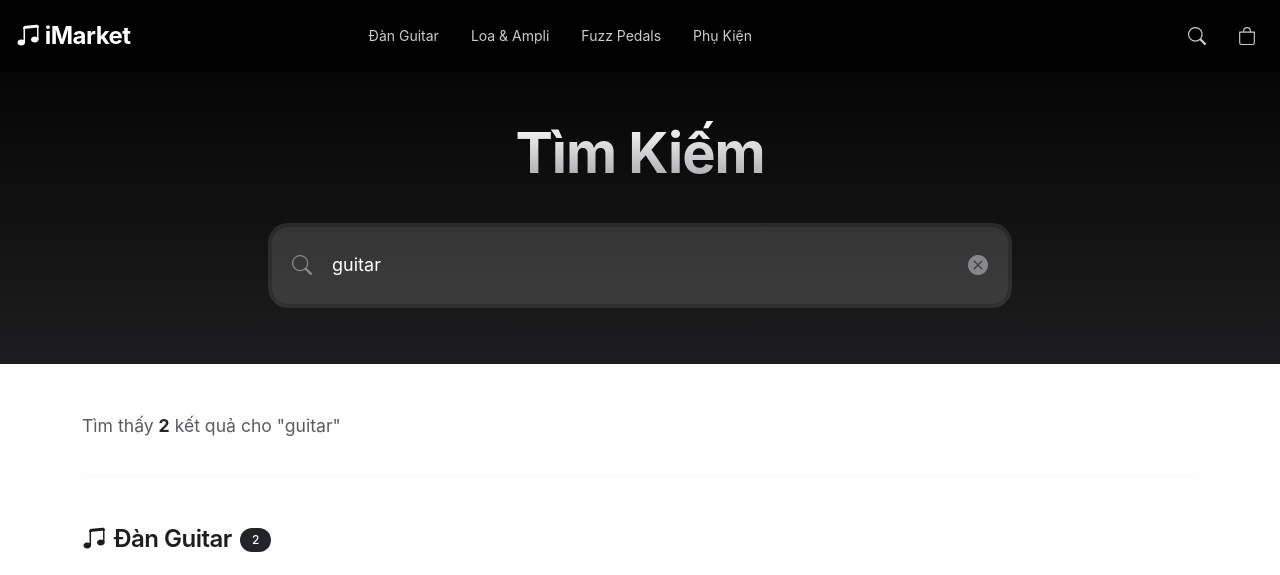
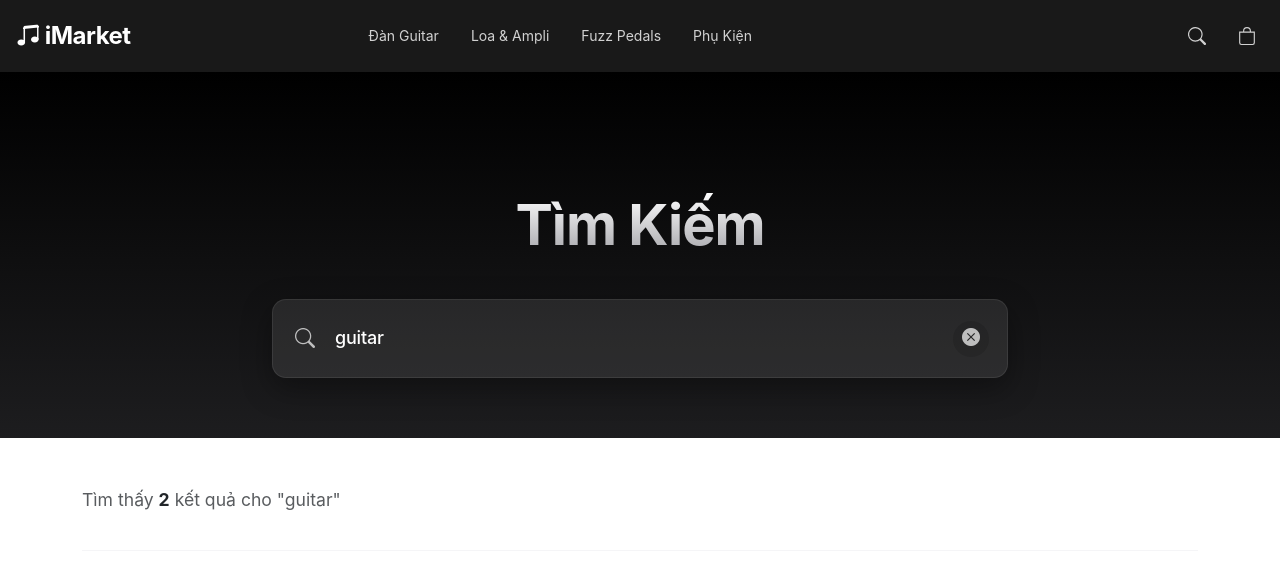
Before and after one commit to younglafire/imarket, a Django app: page /search/?q=guitar in a window 1280 px wide. Shown: the top 575 px of the page. Run offline with Django 5.2, Linux system fonts and the light colour scheme; data comes from the database, SQL or seed files in the repository; data that the repository does not hold is empty.

Commit message:
Re style search html

```diff
--- a/app/static/css/style.css
+++ b/app/static/css/style.css
@@ -8,6 +8,7 @@
     --color-gray-light: #f5f5f7;
     --color-gray: #86868b;
     --color-gray-dark: #1d1d1f;
+    --navbar-height: 72px;
 }
 
 * {
@@ -462,7 +463,8 @@ footer a:hover {
 
 /* ===== Search Page Styles ===== */
 .search-hero-section {
-    padding-top: 120px;
+    /* ensure section sits below fixed navbar */
+    padding-top: calc(var(--navbar-height) + 48px);
     padding-bottom: 60px;
     background: linear-gradient(180deg, #000000 0%, #1d1d1f 100%);
 }
@@ -486,21 +488,23 @@ footer a:hover {
     position: relative;
     display: flex;
     align-items: center;
-    background-color: rgba(255, 255, 255, 0.1);
-    border-radius: 16px;
-    padding: 4px;
-    transition: all 0.3s ease;
+    background-color: rgba(255, 255, 255, 0.06);
+    border-radius: 14px;
+    padding: 6px;
+    border: 1px solid rgba(255,255,255,0.08);
+    box-shadow: 0 6px 18px rgba(0,0,0,0.28);
+    transition: all 0.18s ease;
 }
 
 .search-page-input-wrapper:focus-within {
-    background-color: rgba(255, 255, 255, 0.15);
-    box-shadow: 0 0 0 4px rgba(255, 255, 255, 0.1);
+    background-color: rgba(255, 255, 255, 0.09);
+    box-shadow: 0 10px 30px rgba(0,0,0,0.35);
 }
 
 .search-page-icon {
     position: absolute;
-    left: 20px;
-    color: var(--color-gray);
+    left: 22px;
+    color: rgba(255,255,255,0.7);
     font-size: 20px;
 }
 
@@ -508,10 +512,11 @@ footer a:hover {
     width: 100%;
     background: transparent;
     border: none;
-    padding: 20px 50px 20px 56px;
+    padding: 18px 54px 18px 56px;
     color: var(--color-white);
     font-size: 18px;
-    font-weight: 400;
+    font-weight: 500;
+    letter-spacing: -0.2px;
 }
 
 .search-page-input::placeholder {
@@ -524,14 +529,28 @@ footer a:hover {
 
 .search-clear-btn {
     position: absolute;
-    right: 20px;
-    color: var(--color-gray);
-    font-size: 20px;
-    transition: color 0.3s ease;
+    right: 18px;
+    color: rgba(255,255,255,0.7);
+    font-size: 18px;
+    transition: color 0.15s ease, transform 0.15s ease;
+    display: inline-flex;
+    align-items: center;
+    justify-content: center;
+    width: 36px;
+    height: 36px;
+    border-radius: 999px;
+    background: rgba(0,0,0,0.12);
 }
 
 .search-clear-btn:hover {
     color: var(--color-white);
+    transform: translateY(-1px);
+    background: rgba(255,255,255,0.06);
+}
+
+/* ensure navbar doesn't cover content on pages with fixed navbar */
+body {
+    padding-top: var(--navbar-height);
 }
 
 /* ===== Search Results Styles ===== */
```
